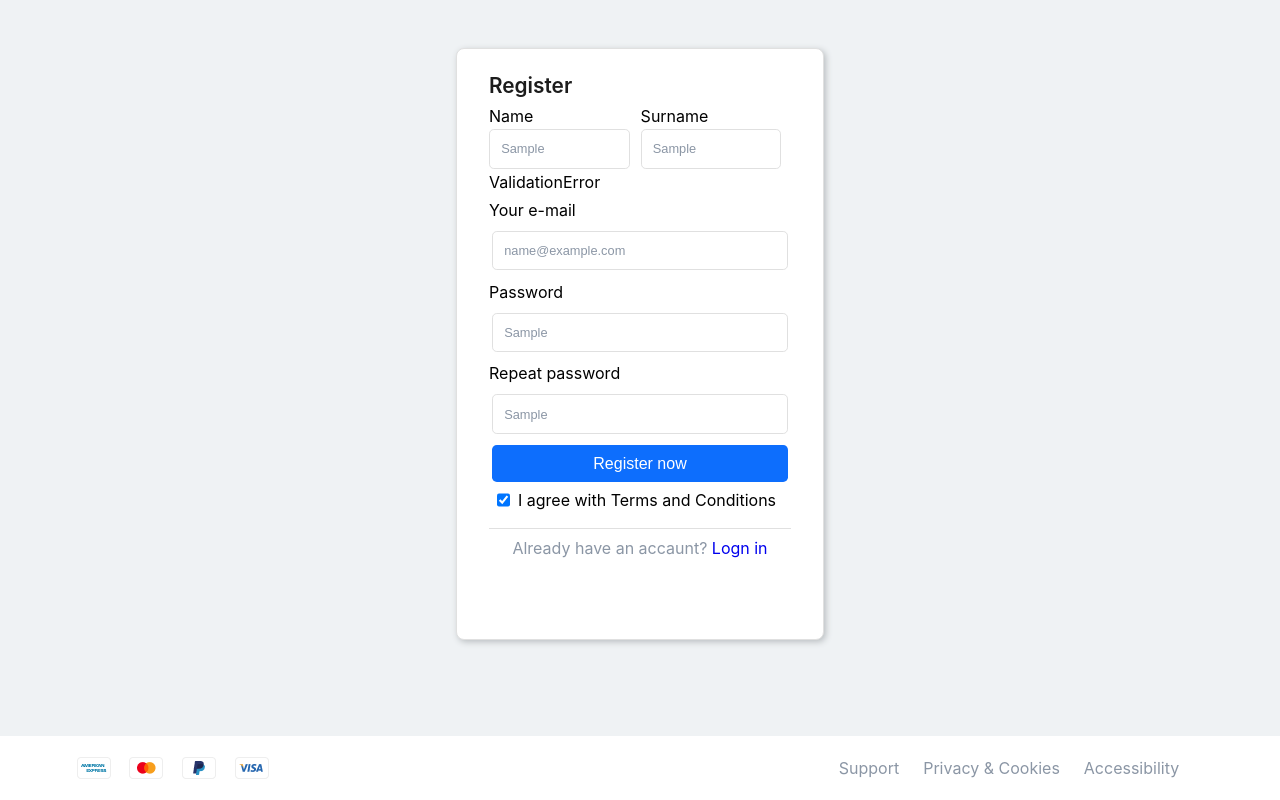
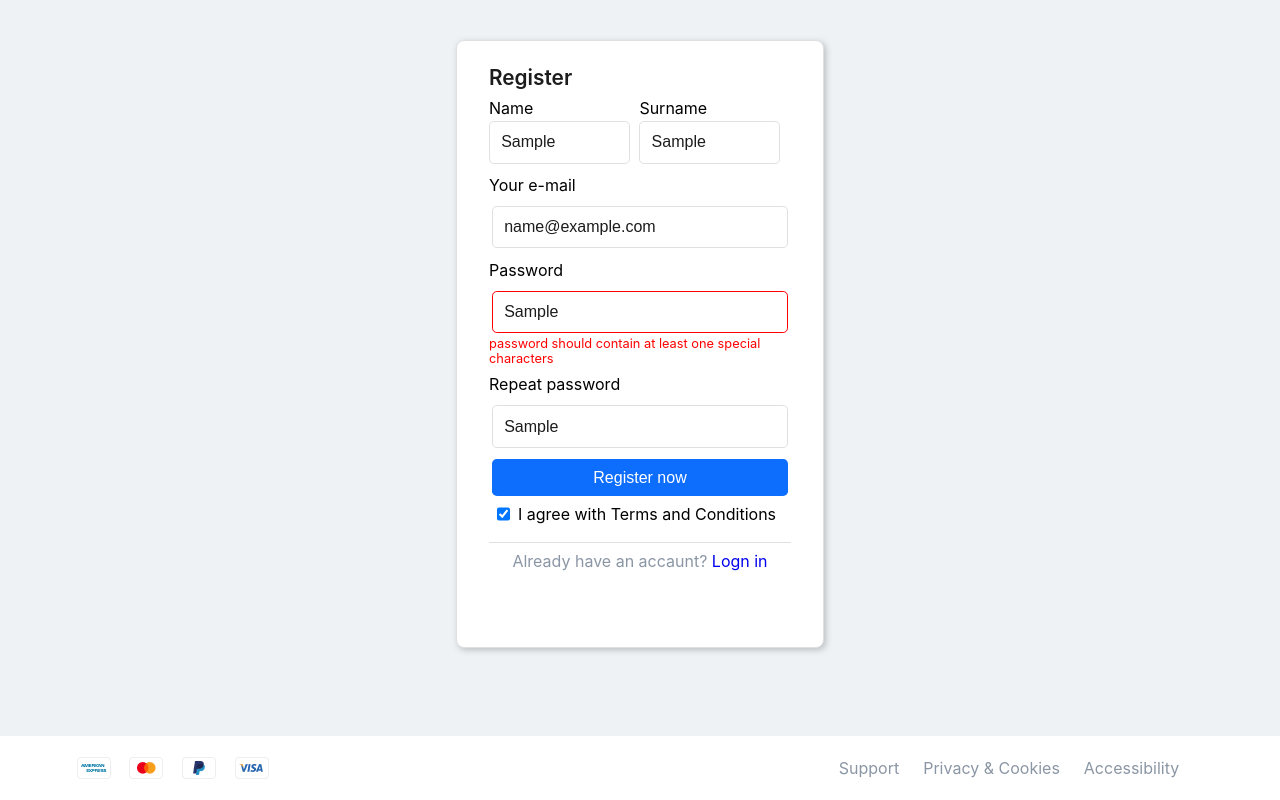
Before and after one commit to Jomanahani/Ecommerce, a React (Create React App) app: page / in a window 1280 px wide. Both pictures are taken after typing "Sample", "Sample", "name@example.com", "Sample", "Sample" into the empty fields and a click on the button "Register now". Built offline with nearby package versions, Linux system fonts and the light colour scheme.

Commit message:
handel showing errors

```diff
--- a/src/Components/RegisterForm/index.jsx
+++ b/src/Components/RegisterForm/index.jsx
@@ -1,12 +1,10 @@
 import React, { useState } from "react";
+
 import PhoneInput from "react-phone-number-input";
 import "react-phone-number-input/style.css";
 import styled from "styled-components";
 import RegisterButton from "../RegisterButton";
 import { Link, Navigate, useNavigate } from "react-router-dom";
-// import { useNavigate } from "react-router-dom";
-
-// import { toast } from 'react-toastify';
 import {
   Forminput,
   FormLabel,
@@ -19,28 +17,31 @@ import { RegisterSchema } from "../../Validation/Register";
 
 // styled component
 const RegForm = styled(SignForm)`
-  height: 37rem;
-  top: 6%;
+  height: 38rem;
+  top: 5%;
   padding-top: 0.5rem;
 `;
 const Hr = styled.hr`
   border: none;
   border-bottom: 1px solid #e0e0e0;
   padding: 0.3rem 0;
-  margin-bottom: 0.6rem;
+  margin-bottom: 0.5rem;
 `;
 const Logn = styled.p`
   text-align: center;
   color: ${(props) => props.theme.pallet.secondaryText};
 `;
-
+export const Error = styled.p`
+  font-size: 0.8rem;
+  color: red;
+`;
 export default function RegisterForm() {
   const [userData, setuserData] = useState({
     Name: "",
     userName: "",
     email: "",
     // phone: '',
-    country:'',
+    country: "",
     password: "",
     RePassword: "",
     checked: true,
@@ -67,23 +68,21 @@ export default function RegisterForm() {
     try {
       await RegisterSchema.validate(userData, { abortEarly: false });
       console.log("valid");
- navigate("/home");
-  // <Navigate to="/home" replace={true} />;
+      navigate("/home");
     } catch (error) {
       setErrors(
         error.inner.reduce((errors, error) => {
           errors[error.path] = error.message;
           return errors;
-        })
+        }, {})
       );
+      console.log(errors);
     }
   };
 
   return (
     <RegForm onSubmit={createUser}>
       <FormTitle>Register</FormTitle>
-      {/* {console.log(errors)} */}
-
       <FlexDiv>
         <div>
           <FormLabel>Name</FormLabel>
@@ -91,11 +90,11 @@ export default function RegisterForm() {
             type="text"
             name="Name"
             value={userData.Name}
-            className="small"
+            className={errors.Name ? "error small" : "small"}
             placeholder="Type here"
             onChange={handleChange}
           />
-                  {errors.name && <span>{errors.name}</span>}
+          {errors.Name && <Error>{errors.Name}</Error>}
         </div>
         <div>
           <FormLabel>Surname </FormLabel>
@@ -103,10 +102,11 @@ export default function RegisterForm() {
             type="text"
             name="userName"
             value={userData.userName}
-            className="small"
+            className={errors.userName ? "error small" : "small"}
             placeholder="Type here"
             onChange={handleChange}
           />
+          {errors.userName && <Error>{errors.userName}</Error>}
         </div>
       </FlexDiv>
 
@@ -115,10 +115,11 @@ export default function RegisterForm() {
         type="email"
         name="email"
         value={userData.email}
+        className={errors.email ? "error" : ""}
         placeholder="example@mail.com"
         onChange={handleChange}
       />
-
+      {errors.email && <Error>{errors.email}</Error>}
       {/* <FormLabel>Phone</FormLabel>
       <PhoneInput
         className="phone"
@@ -131,19 +132,21 @@ export default function RegisterForm() {
         type="text"
         name="password"
         value={userData.password}
+        className={errors.password ? "error" : ""}
         placeholder="At least 6 characters."
         onChange={handleChange}
       />
-
+      {errors.password && <Error>{errors.password}</Error>}
       <FormLabel>Repeat password</FormLabel>
       <Forminput
         type="text"
         name="RePassword"
         value={userData.RePassword}
+        className={errors.RePassword ? "error" : ""}
         placeholder="Type here"
         onChange={handleChange}
       />
-
+      {errors.RePassword && <Error>{errors.RePassword}</Error>}
       <RegisterButton title="Register now" />
 
       <FlexDiv>
--- a/src/Components/SignInForm/index.jsx
+++ b/src/Components/SignInForm/index.jsx
@@ -2,7 +2,7 @@ import React, { useState } from "react";
 import RegisterButton, { RegButton } from "../RegisterButton";
 import { AiFillFacebook } from "react-icons/ai";
 import { FcGoogle } from "react-icons/fc";
-import { Link, Navigate } from "react-router-dom";
+import { Link, Navigate, useNavigate } from "react-router-dom";
 import {
   FlexDiv,
   Forminput,
@@ -11,8 +11,9 @@ import {
   Or,
   SignForm,
 } from "./style";
-import { SignIn } from '../../Validation/SignInValid'
-import { toast } from "react-toastify";
+import { SignIn } from "../../Validation/SignInValid";
+import { createGlobalStyle } from "styled-components";
+import { Error } from "../RegisterForm";
 
 const style = { fontSize: "1rem", margin: "0 2rem 0 0" };
 
@@ -20,8 +21,10 @@ export default function SignInForm() {
   const [Data, setData] = useState({
     email: "",
     password: "",
-    done:false
   });
+  const [errors, setErrors] = useState({});
+
+  const navigate = useNavigate();
 
   const handleChange = (e) => {
     setData({
@@ -29,30 +32,36 @@ export default function SignInForm() {
       [e.target.name]: e.target.value,
     });
   };
-  return (Data.done ? <Navigate to="/home" replace={true} />:
-    <SignForm
-      onSubmit={async (event) => {
-        event.preventDefault();
-        try {
-          await SignIn(Data);
-          toast.success("Welcome");
-          // <Navigate to="/home" replace={true} />;
-        } catch (error) {
-          console.log(error);
-          toast.error(error.message);
-        }
-      }}
-    >
+
+  const handelSbmit = async (e) => {
+    e.preventDefault();
+    try {
+      await SignIn(Data);
+      console.log("valid");
+      navigate("/home");
+    } catch (error) {
+      setErrors(
+        error.inner.reduce((errors, error) => {
+          errors[error.path] = error.message;
+          return errors;
+        }, {})
+      );
+      console.log(errors);
+    }
+  };
+  return (
+    <SignForm onSubmit={handelSbmit}>
       <FormTitle>Sign in</FormTitle>
-
       <FormLabel>Username</FormLabel>
       <Forminput
         type="text"
         name="email"
         value={Data.email}
+        className={errors.email ? "error" : ""}
         onChange={handleChange}
         placeholder="Email or phone"
       />
+      {errors.email && <Error>{errors.email}</Error>}
 
       <FlexDiv className="justify">
         <FormLabel>Password</FormLabel> <a href="#">Forgot Password</a>
@@ -61,9 +70,11 @@ export default function SignInForm() {
         type="text"
         name="password"
         value={Data.password}
+        className={errors.password ? "error" : ""}
         onChange={handleChange}
         placeholder="Type here"
       />
+      {errors.password && <p style={{ color: "red" }}>{errors.password}</p>}
 
       <FlexDiv>
         <input type="checkbox" />
--- a/src/Components/SignInForm/style.js
+++ b/src/Components/SignInForm/style.js
@@ -2,12 +2,12 @@ import styled from "styled-components";
 
 export const SignForm = styled.form`
   position: relative;
-  top: 10%;
+  top: 8%;
   display: flex;
   flex-direction: column;
   margin: auto;
   padding: 1rem 2rem;
-  height: 33rem;
+  height: 34rem;
   width: 23rem;
   border: 1px solid ${(props) => props.theme.pallet.Lines};
   background-color: ${(props) => props.theme.pallet.mainBackdround};
@@ -28,14 +28,18 @@ export const FormLabel = styled.label`
 export const Forminput = styled.input`
   width: 18.5rem;
   border: 1px solid ${(props) => props.theme.pallet.Lines};
-  color: ${(props) => props.theme.pallet.secondaryText};
-  font-size: 0.8rem;
+  color: ${(props) => props.theme.pallet.primaryText};
+  font-size: 1rem;
   padding: 0.7rem;
   margin: 0.2rem auto;
+  outline: none;
   border-radius: 0.3rem;
   &.small{
     width: 8.8rem;
     margin-right: 0.6rem;
+  }
+  &.error{
+    border: 1px solid red;
   }
   `;
 
--- a/src/Validation/Register.js
+++ b/src/Validation/Register.js
@@ -1,8 +1,8 @@
 import * as yup from "yup";
 
 export const RegisterSchema = yup.object().shape({
-  Name: yup.string().required(),
-  userName: yup.string().required(),
+  Name: yup.string().required('Name is required'),
+  userName: yup.string().required('User Name is required'),
   email: yup
     .string()
     .email("email not valid")
--- a/src/Validation/SignInValid.js
+++ b/src/Validation/SignInValid.js
@@ -19,5 +19,5 @@ export const SignIn=(userInfo)=>{
           "password should contain at least one special characters"
         )
         .required("password is a required field"),    })
- return schema.validate(userInfo)
+ return schema.validate(userInfo, { abortEarly: false })
 }
```
